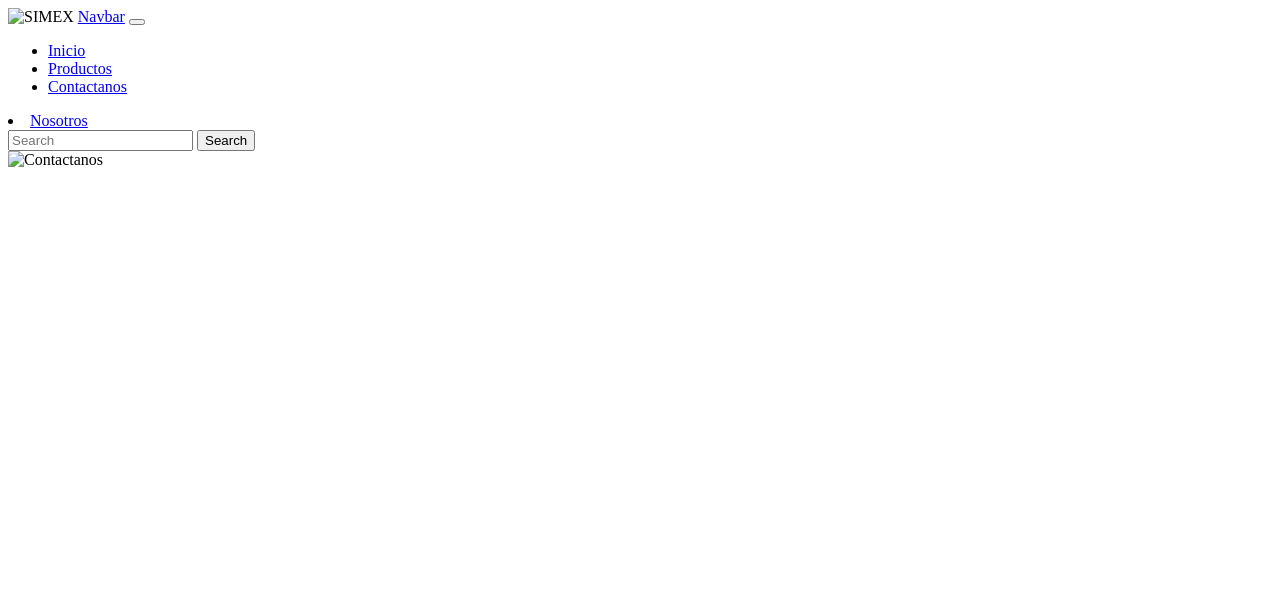
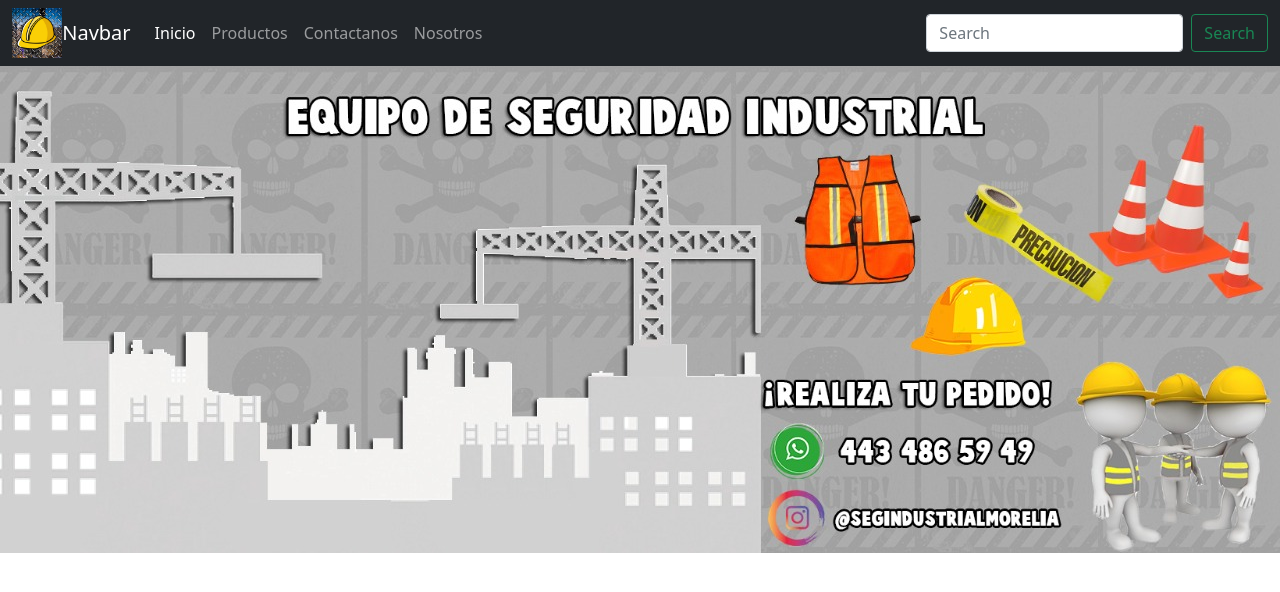
Before and after one commit to Issa152/SIMEX, a plain HTML site: page Contact.html in a window 1280 px wide. Drawn offline with Linux system fonts and the light colour scheme.

Commit message:
corregimos contact.html

```diff
--- a/Contact.html
+++ b/Contact.html
@@ -4,12 +4,16 @@
     <meta charset="UTF-8">
     <meta http-equiv="X-UA-Compatible" content="IE=edge">
     <meta name="viewport" content="width=device-width, initial-scale=1.0">
+    <link rel="stylesheet" href="bootstrap-5.0.0-beta1-dist/css/bootstrap.css">
+    <link rel="preconnect" href="https://fonts.gstatic.com">
+ <link href="https://fonts.googleapis.com/css2?family=Satisfy&display=swap" rel="stylesheet">
+ <link rel="stylesheet" href="./style/master.css">
     <title>Contactanos</title>
 </head>
 <body>
     <nav class="navbar navbar-expand-lg navbar-dark bg-dark">
         <div class="container-fluid">
-            <img src="../Code School/Logo.JPG" alt="SIMEX" width="4%" height="4%">
+            <img src="./img/Logo.JPG" alt="SIMEX" width="4%" height="4%">
           <a class="navbar-brand" href="#">Navbar</a>
           <button class="navbar-toggler" type="button" data-bs-toggle="collapse" data-bs-target="#navbarSupportedContent" aria-controls="navbarSupportedContent" aria-expanded="false" aria-label="Toggle navigation">
             <span class="navbar-toggler-icon"></span>
@@ -17,14 +21,13 @@
         <div class="collapse navbar-collapse" id="navbarSupportedContent">
           <ul class="navbar-nav me-auto mb-2 mb-lg-0">
             <li class="nav-item">
-              <a class="nav-link active" aria-current="page" href="#">Inicio</a>
+              <a class="nav-link active" aria-current="page" href="index.html">Inicio</a>
             </li>
             <li class="nav-item">
               <a class="nav-link" href="#"target="_blank">Productos</a>
             </li>
             <li class="nav-item">
-              <a class="nav-link" href="../Code School/Contact.html"target="_blank">Contactanos</a>
-              </ul>
+              <a class="nav-link" href="Contact.html"target="_blank">Contactanos</a>
             </li>
             <li class="nav-item">
               <a class="nav-link" href="#"target="_blank">Nosotros</a>
@@ -38,7 +41,7 @@
       </div>
     </nav>
 
-<img src="../Code School/Imagen.JPG" alt="Contactanos">
+<img src="./img/Imagen.JPG" alt="Contactanos">
 
 </body>
 </html>
```
Also changed, not shown: index.html (+2 -3 lines), img/Imagen.JPG (renamed from Imagen.JPG), img/Logo.JPG (renamed from Logo.JPG), img/SERCH-PNG.png (renamed from SERCH-PNG.png), 4 other files.
